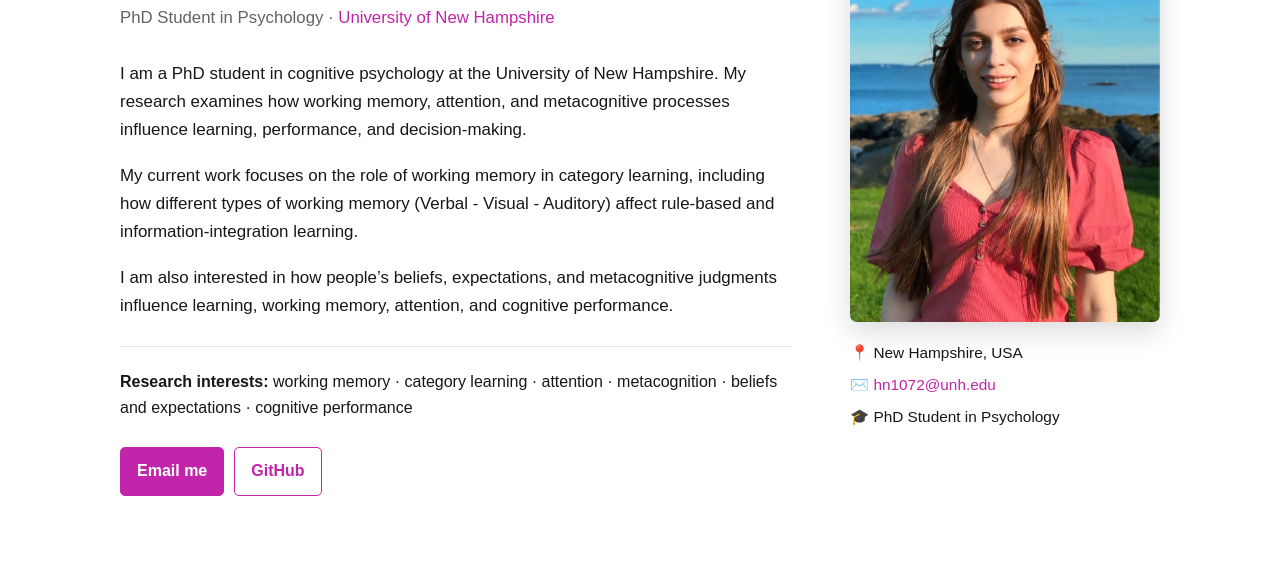
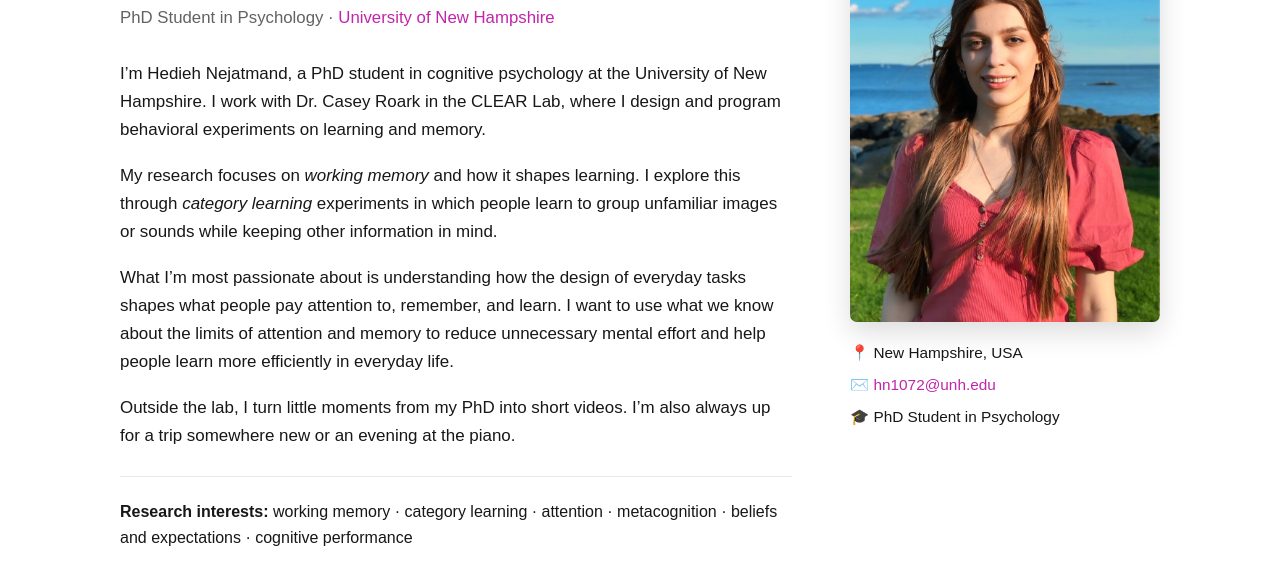
Before and after one commit to hedieh-nejatmand/hedieh-nejatmand.github.io, a plain HTML site: page index.html in a window 1280 px wide. Shown: the part 203-770 px from the top of the page. Drawn offline with Linux system fonts and the light colour scheme.

Commit message:
Update index.html

```diff
--- a/index.html
+++ b/index.html
@@ -402,22 +402,28 @@
         </p>
 
        <p class="intro">
-          I am a PhD student in cognitive psychology at the University of New
-          Hampshire. My research examines how working memory, attention, and
-          metacognitive processes influence learning, performance, and
-          decision-making.
+  I’m Hedieh Nejatmand, a PhD student in cognitive psychology at the University
+  of New Hampshire. I work with Dr. Casey Roark in the CLEAR Lab, where I design
+  and program behavioral experiments on learning and memory.
 </p>
 
 <p class="intro">
-          My current work focuses on the role of working memory in category
-          learning, including how different types of working memory (Verbal - Visual - Auditory) affect
-          rule-based and information-integration learning.
+  My research focuses on <em>working memory</em> and how it shapes learning.
+  I explore this through <em>category learning</em> experiments in which people
+  learn to group unfamiliar images or sounds while keeping other information
+  in mind.
 </p>
 
 <p class="intro">
-          I am also interested in how people’s beliefs, expectations, and
-          metacognitive judgments influence learning, working memory, attention,
-          and cognitive performance.
+  What I’m most passionate about is understanding how the design of everyday
+  tasks shapes what people pay attention to, remember, and learn. I want to use
+  what we know about the limits of attention and memory to reduce unnecessary
+  mental effort and help people learn more efficiently in everyday life.
+</p>
+
+<p class="intro">
+  Outside the lab, I turn little moments from my PhD into short videos.
+  I’m also always up for a trip somewhere new or an evening at the piano.
 </p>
 
         <p class="research-line">
```
Lines whose indentation alone changed are shown as unchanged.
